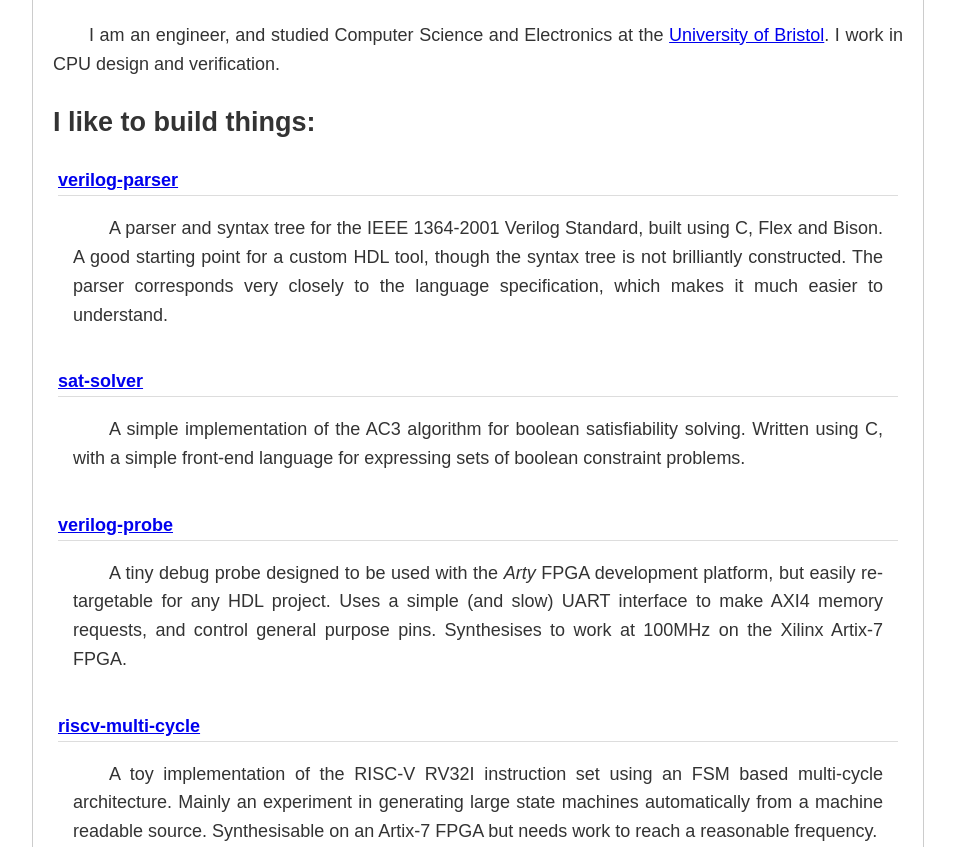
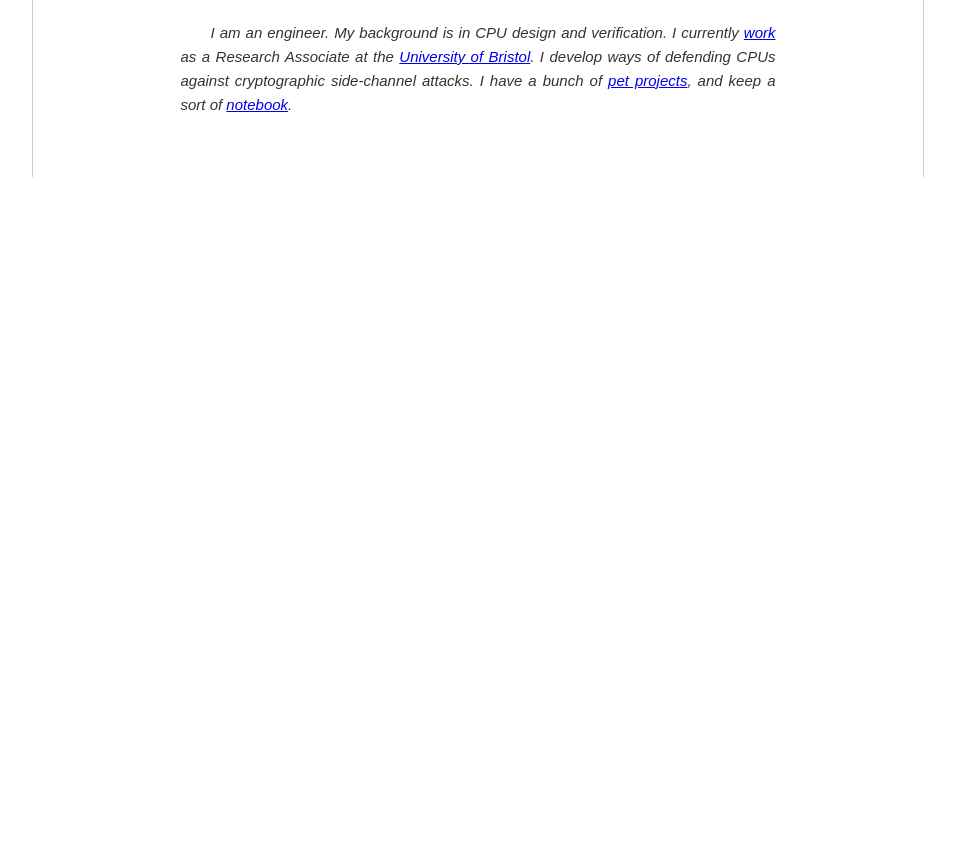
Before and after one commit to ben-marshall/ben-marshall.github.io, a plain HTML site: page index.html in a window 1280 px wide. Shown: the part 105-952 px from the top of the page, without its empty margins (162-1117 px from the left). After the commit the page ends 800 px from the top, so only its background shows below. Drawn offline with Linux system fonts and the light colour scheme.

Commit message:
Separate out projects list into a separate page.

```diff
--- a/index.html
+++ b/index.html
@@ -18,69 +18,18 @@
 </div>
 
 <h1>My name is Ben</h1>
-<p>
-I am an engineer, and studied Computer Science and Electronics at the
+<p id="abstract"><i>
+I am an engineer. My background is in CPU design and verification. I currently
+<a href="./notebook/what-i-do.html">work</a> as a
+Research Associate at the
 <a href="https://www.bristol.ac.uk" target="_blank">University of Bristol</a>.
-I work in CPU design and verification.
-</p>
-<h2>I like to build things:</h2>
+I develop ways of defending CPUs against cryptographic
+side-channel attacks. I have a bunch of
+<a href="projects.html">pet projects</a>, and keep a sort of
+<a href="notebook/index.html">notebook</a>.
+</i></p>
 
-<div class="pet-project-title">
-<a href="https://github.com/ben-marshall/verilog-parser" target="_blank">
-verilog-parser
-</a></div>
-<p class="pet-project-description">
-A parser and syntax tree for the IEEE 1364-2001 Verilog Standard, built using
-C, Flex and Bison. A good starting point for a custom HDL tool, though the
-syntax tree is not brilliantly constructed. The parser corresponds very
-closely to the language specification, which makes it much easier
-to understand.
-</p>
 
-<div class="pet-project-title">
-<a href="https://github.com/ben-marshall/sat-solver" target="_blank">
-sat-solver
-</a></div>
-<p class="pet-project-description">
-A simple implementation of the AC3 algorithm for boolean satisfiability
-solving. Written using C, with a simple front-end language for expressing
-sets of boolean constraint problems.
-</p>
-
-<div class="pet-project-title">
-<a href="https://github.com/ben-marshall/verilog-probe" target="_blank">
-verilog-probe
-</a></div>
-<p class="pet-project-description">
-A tiny debug probe designed to be used with the <i>Arty</i> FPGA development
-platform, but easily re-targetable for any HDL project. Uses a simple
-(and slow) UART interface to make AXI4 memory requests, and control general
-purpose pins. Synthesises to work at 100MHz on the Xilinx Artix-7 FPGA.
-</p>
-
-<div class="pet-project-title">
-<a href="https://github.com/ben-marshall/riscv-multi-cycle" target="_blank">
-riscv-multi-cycle
-</a></div>
-<p class="pet-project-description">
-A toy implementation of the RISC-V RV32I instruction set using an FSM based
-multi-cycle architecture. Mainly an experiment in generating large state
-machines automatically from a machine readable source. Synthesisable on
-an Artix-7 FPGA but needs work to reach a reasonable frequency.
-</p>
-
-<div class="pet-project-title">
-<a href="https://github.com/ben-marshall/microcoder" target="_blank">
-microcoder
-</a></div>
-<p class="pet-project-description">
-A tool which allows one to define a set of assembly-like "instructions", which
-can then be used to write short programs. These programs are then transpiled
-into a synthesisable verilog state-machine. The tool was born out of a need
-to write lots of small sequential processes in verilog and getting frustrated
-at the amount of boiler plate code needed. There are some examples of DMA
-engines, simple counters and AXI bus interfaces.
-</p>
 
 </div>
 </body>
```
Also changed, not shown: notebook/index.html (+4 -0 lines), projects.html (added, +86 -0 lines).
